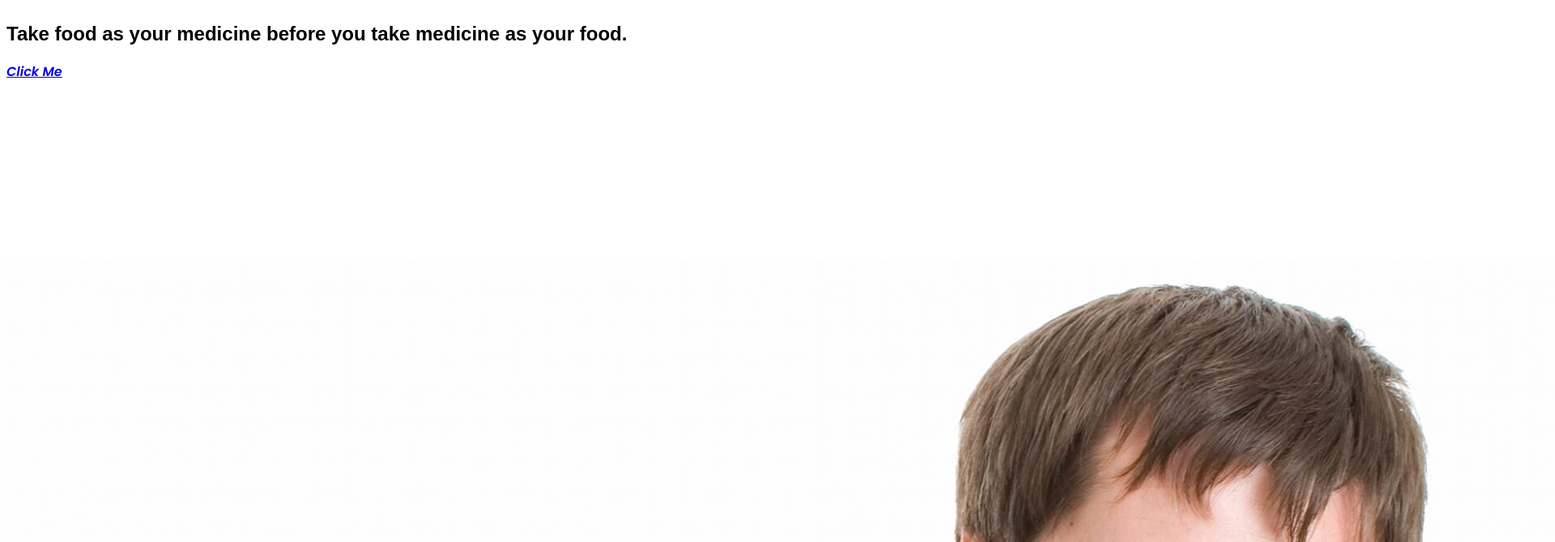
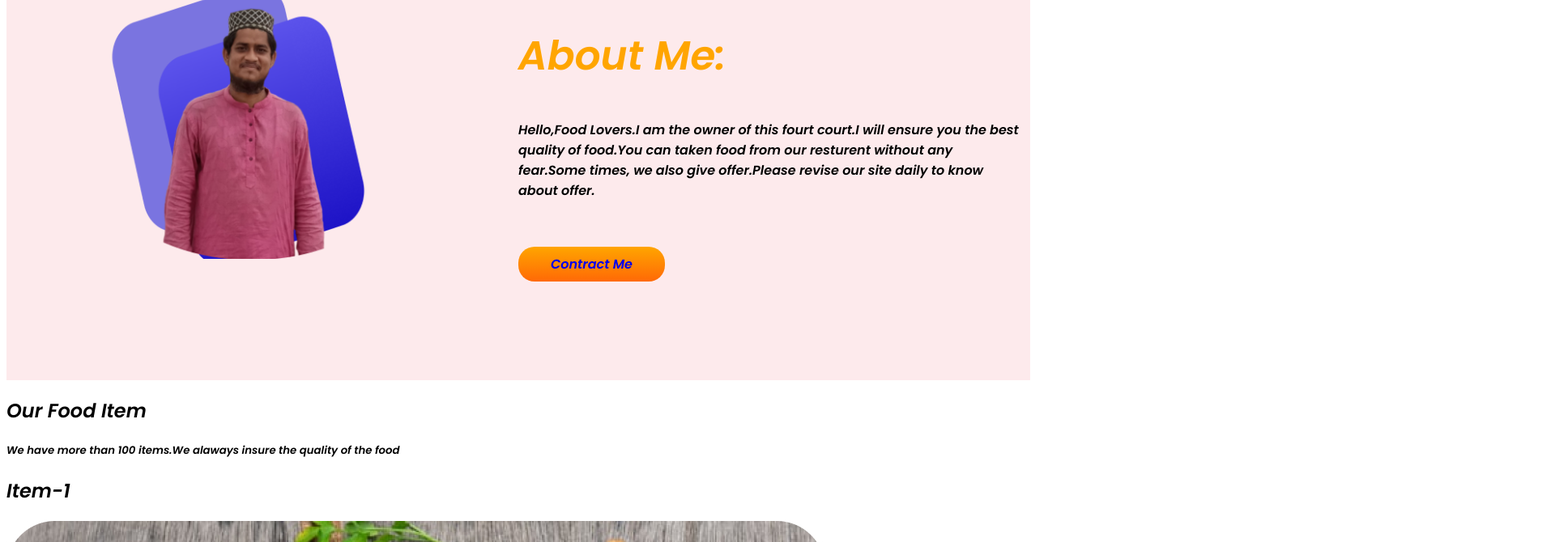
Before and after one commit to abid-mugdho9875/Food-Court, a plain HTML site: page index.html in a window 1280 px wide. Shown: the part 742-1412 px from the top of the page at 81% size, 1920 px wide, since content can reach past the window. Drawn offline with Linux system fonts and the light colour scheme.

Commit message:
section-2

```diff
--- a/index.html
+++ b/index.html
@@ -13,27 +13,59 @@
 </head>
 
 <body>
-    <section class="home">
+    <section class="home display">
         <div class="home-tittle">
             <h1 style="font-size: 50px;"><span class="orange-color">Satisfy </span>your snack attack.</h1>
             <h1 style="font-family: Arial, Helvetica, sans-serif;">Take food as your medicine before you take medicine
                 as your food.</h1>
             <a href="https://www.britannica.com/topic/food">Click Me</a>
         </div>
-        <div class="home-img">
+        <div class="img-width">
             <img src="male/food.jpg" alt="Men with delicious food">
         </div>
     </section>
-    <section class="About-me">
+    <section class="About-me display">
+        <div class="img-width">
+            <img src="male/about.png" alt="Owner Picture">
+        </div>
         <div class="about-tittle">
-            <h1 style="font-size: 50px;"><span class="orange-color">Satisfy </span>your snack attack.</h1>
-            <h1 style="font-family: Arial, Helvetica, sans-serif;">Take food as your medicine before you take medicine
-                as your food.</h1>
-            <a href="https://www.britannica.com/topic/food">Click Me</a>
+            <h1 style="font-size: 50px;"><span class="orange-color">About Me: </span></h1>
+            <p>Hello,Food Lovers.I am the owner of
+                this fourt
+                court.I will ensure you the best quality of food.You can taken food from our resturent without any
+                fear.Some times, we also give offer.Please revise our site daily to know about offer.</p>
+            <br>
+            <br>
+            <a href=" https://www.facebook.com/abidhasan.mugdho">Contract Me</a>
+
         </div>
-        <div class="about-img">
-            <img src="male/food.jpg" alt="Men with delicious food">
+    </section>
+    <section class="food-item">
+        <div class="item-tittle">
+            <h1>Our Food Item</h1>
+            <h5>We have more than 100 items.We alaways insure the quality of the food</h5>
         </div>
+        <div class="item-list">
+            <div class="item-1">
+                <h2>Item-1</h2>
+                <img src="food/Project Cover1.jpg" alt="item 1">
+                <p>ite-1 food is very testy and delicious</p>
+                <p>price:3$</p>
+            </div>
+            <div class="item-2">
+                <h2>Item-2</h2>
+                <img src="food/Project Cover2.png" alt="item 2">
+                <p>ite-1 food is very testy and delicious</p>
+                <p>price:4$</p>
+            </div>
+            <div class="item-3">
+                <h2>Item-3</h2>
+                <img src="food/Project Cover4.png" alt="item 3">
+                <p>ite-1 food is very testy and delicious</p>
+                <p>price:5$</p>
+            </div>
+        </div>
+
     </section>
 </body>
 
--- a/style.css
+++ b/style.css
@@ -14,15 +14,21 @@ body {
     margin-top: 30px;
 }
 
-.home-img {
+.about-tittle {
+    width: 50%;
+    margin-top: 10px;
+    padding: 10px;
+}
+
+.img-width {
     width: 50%;
 }
 
-.home-img img {
+.img-width img {
     width: 100%;
 }
 
-.home {
+.display {
     display: flex;
 }
 
@@ -30,9 +36,18 @@ body {
     color: orange;
 }
 
-.home-tittle a {
+a {
     text-decoration: none;
     background-image: linear-gradient(rgba(255, 165, 0), rgba(255, 105, 6));
     padding: 10px 40px;
     border-radius: 20px;
 }
+
+.About-me {
+    height: 500px;
+    padding-top: 100px;
+    background-image: url(shapes/Frame\ 58.jpg);
+}
+.item-1{
+
+}
```
